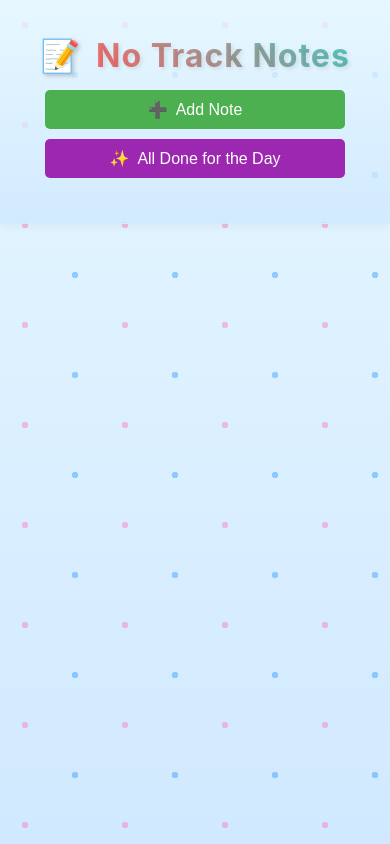
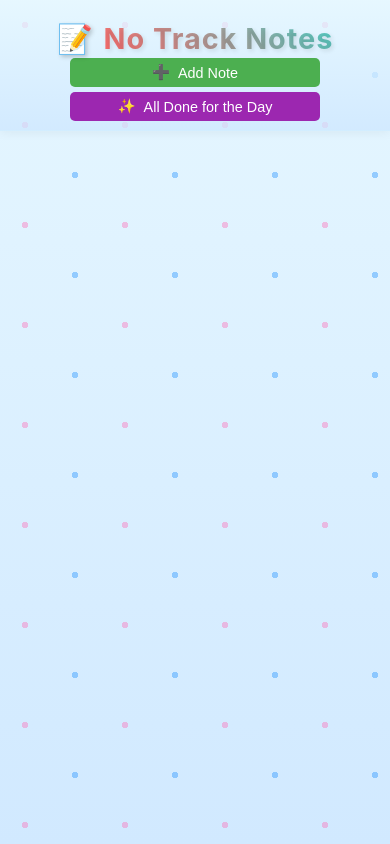
Before and after one commit to zulfi316/no-track-notes, a React (Create React App) app: page / in a window 390 px wide. Built offline with nearby package versions, Linux system fonts and the light colour scheme.

Commit message:
Improve mobile UI: Reduce vertical spacing, make notes wider, add dynamic height for content, and fix scrollbar issues

```diff
--- a/src/App.tsx
+++ b/src/App.tsx
@@ -2,7 +2,7 @@ import React, { useEffect, useState } from 'react';
 import styled from 'styled-components';
 import StickyNote from './components/StickyNote';
 import { Note } from './types';
-import confetti from 'canvas-confetti';
+import './App.css';
 
 const AppContainer = styled.div`
   min-height: 100vh;
@@ -19,7 +19,7 @@ const AppContainer = styled.div`
   flex-direction: column;
 
   @media (max-width: 768px) {
-    padding: 15px 10px;
+    padding: 5px 5px;
   }
 `;
 
@@ -52,8 +52,8 @@ const StickyHeader = styled.div`
   }
 
   @media (max-width: 768px) {
-    padding: 15px 10px;
-    margin: -15px -10px 15px -10px;
+    padding: 2px;
+    margin: -5px -5px 5px -5px;
   }
 `;
 
@@ -63,6 +63,10 @@ const Header = styled.header`
   display: flex;
   flex-direction: column;
   align-items: center;
+
+  @media (max-width: 768px) {
+    margin-bottom: 2px;
+  }
 `;
 
 const Title = styled.h1`
@@ -75,8 +79,9 @@ const Title = styled.h1`
   letter-spacing: 1px;
 
   @media (max-width: 768px) {
-    font-size: 2rem;
-    margin-bottom: 15px;
+    font-size: 1.8rem;
+    margin-bottom: 2px;
+    gap: 10px;
   }
 `;
 
@@ -93,7 +98,22 @@ const TitleIcon = styled.span`
   filter: drop-shadow(2px 2px 2px rgba(0, 0, 0, 0.2));
 
   @media (max-width: 768px) {
-    font-size: 2rem;
+    font-size: 1.8rem;
+  }
+`;
+
+const ButtonContainer = styled.div`
+  display: flex;
+  justify-content: center;
+  gap: 10px;
+  margin-bottom: 20px;
+
+  @media (max-width: 768px) {
+    flex-direction: column;
+    width: 100%;
+    max-width: 250px;
+    margin-bottom: 5px;
+    gap: 5px;
   }
 `;
 
@@ -113,13 +133,15 @@ const AddButton = styled.button`
   }
 
   @media (max-width: 768px) {
+    padding: 6px 12px;
+    font-size: 0.9rem;
     width: 100%;
     justify-content: center;
   }
 `;
 
 const FinishAllButton = styled.button`
-  background-color: #9c27b0; /* Changed to purple */
+  background-color: #9c27b0;
   color: white;
   border: none;
   padding: 10px 20px;
@@ -130,24 +152,14 @@ const FinishAllButton = styled.button`
   align-items: center;
   gap: 8px;
   &:hover {
-    background-color: #7b1fa2; /* Darker purple on hover */
+    background-color: #7b1fa2;
   }
 
   @media (max-width: 768px) {
+    padding: 6px 12px;
+    font-size: 0.9rem;
     width: 100%;
     justify-content: center;
-  }
-`;
-
-const ButtonContainer = styled.div`
-  display: flex;
-  justify-content: center;
-  gap: 10px;
-
-  @media (max-width: 768px) {
-    flex-direction: column;
-    width: 100%;
-    max-width: 300px;
   }
 `;
 
@@ -158,7 +170,7 @@ const NotesContainer = styled.div`
   gap: 20px;
 
   @media (max-width: 768px) {
-    gap: 15px;
+    gap: 5px;
   }
 `;
 
--- a/src/components/StickyNote.tsx
+++ b/src/components/StickyNote.tsx
@@ -49,8 +49,8 @@ const NoteContainer = styled.div<{ color: string; isNew: boolean; isExploding: b
   border-radius: 8px;
   box-shadow: 0 4px 8px rgba(0, 0, 0, 0.1);
   margin: 10px;
-  width: ${props => props.isCompleted ? '100%' : '250px'};
-  min-height: 200px;
+  width: ${props => props.isCompleted ? '100%' : '300px'};
+  min-height: 150px;
   position: relative;
   transition: all 0.3s ease;
   animation: ${props => {
@@ -68,6 +68,13 @@ const NoteContainer = styled.div<{ color: string; isNew: boolean; isExploding: b
     transform: translateY(-2px);
     box-shadow: 0 6px 12px rgba(0, 0, 0, 0.15);
   }
+
+  @media (max-width: 768px) {
+    padding: 15px;
+    margin: 5px;
+    width: ${props => props.isCompleted ? '100%' : '300px'};
+    min-height: 120px;
+  }
 `;
 
 const NoteContent = styled.textarea<{ isCompleted: boolean }>`
@@ -81,9 +88,11 @@ const NoteContent = styled.textarea<{ isCompleted: boolean }>`
   color: ${props => props.isCompleted ? '#999' : '#333'};
   padding: 12px;
   text-decoration: ${props => props.isCompleted ? 'line-through' : 'none'};
-  min-height: ${props => props.isCompleted ? '60px' : 'auto'};
-  max-height: ${props => props.isCompleted ? '120px' : 'none'};
-  overflow-y: ${props => props.isCompleted ? 'auto' : 'hidden'};
+  min-height: ${props => props.isCompleted ? '40px' : '80px'};
+  height: auto;
+  overflow-y: auto;
+  width: 100%;
+  box-sizing: border-box;
   &:focus {
     outline: none;
   }
@@ -91,6 +100,11 @@ const NoteContent = styled.textarea<{ isCompleted: boolean }>`
     color: #999;
     font-style: italic;
     font-size: 18px;
+  }
+
+  @media (max-width: 768px) {
+    padding: 8px;
+    min-height: ${props => props.isCompleted ? '30px' : '60px'};
   }
 `;
 
@@ -100,6 +114,11 @@ const Timer = styled.div`
   position: absolute;
   right: 10px;
   bottom: 10px;
+
+  @media (max-width: 768px) {
+    right: 5px;
+    bottom: 5px;
+  }
 `;
 
 const ControlsContainer = styled.div`
@@ -108,6 +127,11 @@ const ControlsContainer = styled.div`
   right: 10px;
   display: flex;
   gap: 5px;
+
+  @media (max-width: 768px) {
+    top: 5px;
+    right: 5px;
+  }
 `;
 
 const IconButton = styled.button`
@@ -126,6 +150,12 @@ const IconButton = styled.button`
   &:hover {
     background-color: rgba(0, 0, 0, 0.1);
   }
+
+  @media (max-width: 768px) {
+    font-size: 14px;
+    width: 20px;
+    height: 20px;
+  }
 `;
 
 const BottomControlsContainer = styled.div`
@@ -135,6 +165,12 @@ const BottomControlsContainer = styled.div`
   display: flex;
   gap: 8px;
   align-items: center;
+
+  @media (max-width: 768px) {
+    bottom: 5px;
+    left: 5px;
+    gap: 5px;
+  }
 `;
 
 const DoneButton = styled.button`
@@ -157,6 +193,11 @@ const DoneButton = styled.button`
     opacity: 1;
     transform: scale(1.05);
   }
+
+  @media (max-width: 768px) {
+    width: 24px;
+    height: 24px;
+  }
 `;
 
 const ColorPickerButton = styled.button`
@@ -178,6 +219,11 @@ const ColorPickerButton = styled.button`
     background-color: rgba(0, 0, 0, 0.1);
     opacity: 1;
     transform: scale(1.05);
+  }
+
+  @media (max-width: 768px) {
+    width: 24px;
+    height: 24px;
   }
 `;
 
@@ -292,7 +338,6 @@ const StickyNote: React.FC<StickyNoteProps> = ({
   const [timeElapsed, setTimeElapsed] = useState<string>('');
   const [content, setContent] = useState(note.content);
   const [showColorPicker, setShowColorPicker] = useState(false);
-  const [isOld, setIsOld] = useState(false);
   const [isCompleting, setIsCompleting] = useState(false);
   const [showEmojis, setShowEmojis] = useState(false);
   const [emojiParticles, setEmojiParticles] = useState<Array<{ id: number; emoji: string; left: number; delay: number }>>([]);
@@ -306,9 +351,6 @@ const StickyNote: React.FC<StickyNoteProps> = ({
       const minutes = Math.floor(diff / 60000);
       const hours = Math.floor(minutes / 60);
       const days = Math.floor(hours / 24);
-
-      // Check if note is older than an hour
-      setIsOld(hours > 0);
 
       if (days > 0) {
         setTimeElapsed(`${days}d ${hours % 24}h ago`);
@@ -330,6 +372,22 @@ const StickyNote: React.FC<StickyNoteProps> = ({
       textareaRef.current.focus();
     }
   }, [isNew, autoFocus, isCompleted]);
+
+  // Add auto-resize effect
+  useEffect(() => {
+    const textarea = textareaRef.current;
+    if (textarea) {
+      const adjustHeight = () => {
+        textarea.style.height = 'auto';
+        textarea.style.height = `${textarea.scrollHeight}px`;
+      };
+
+      textarea.addEventListener('input', adjustHeight);
+      adjustHeight(); // Initial adjustment
+
+      return () => textarea.removeEventListener('input', adjustHeight);
+    }
+  }, []);
 
   const handleContentChange = (e: React.ChangeEvent<HTMLTextAreaElement>) => {
     const newContent = e.target.value;
```
